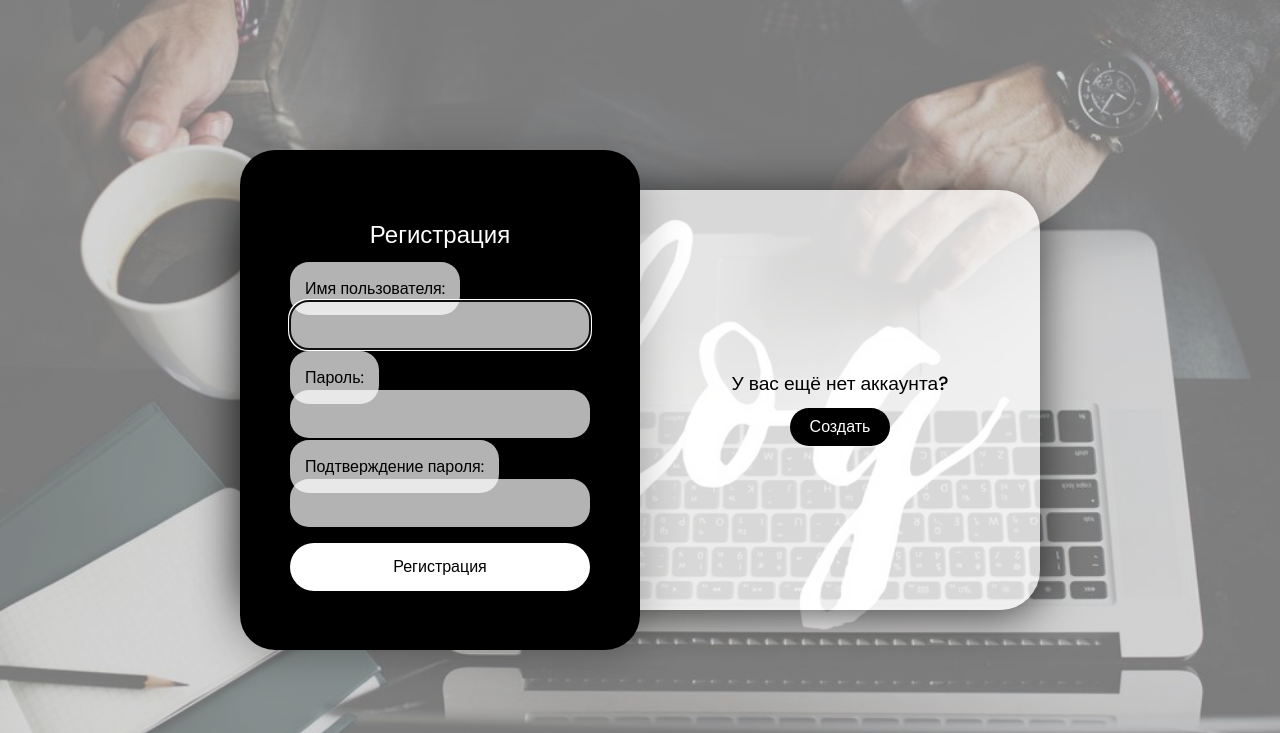
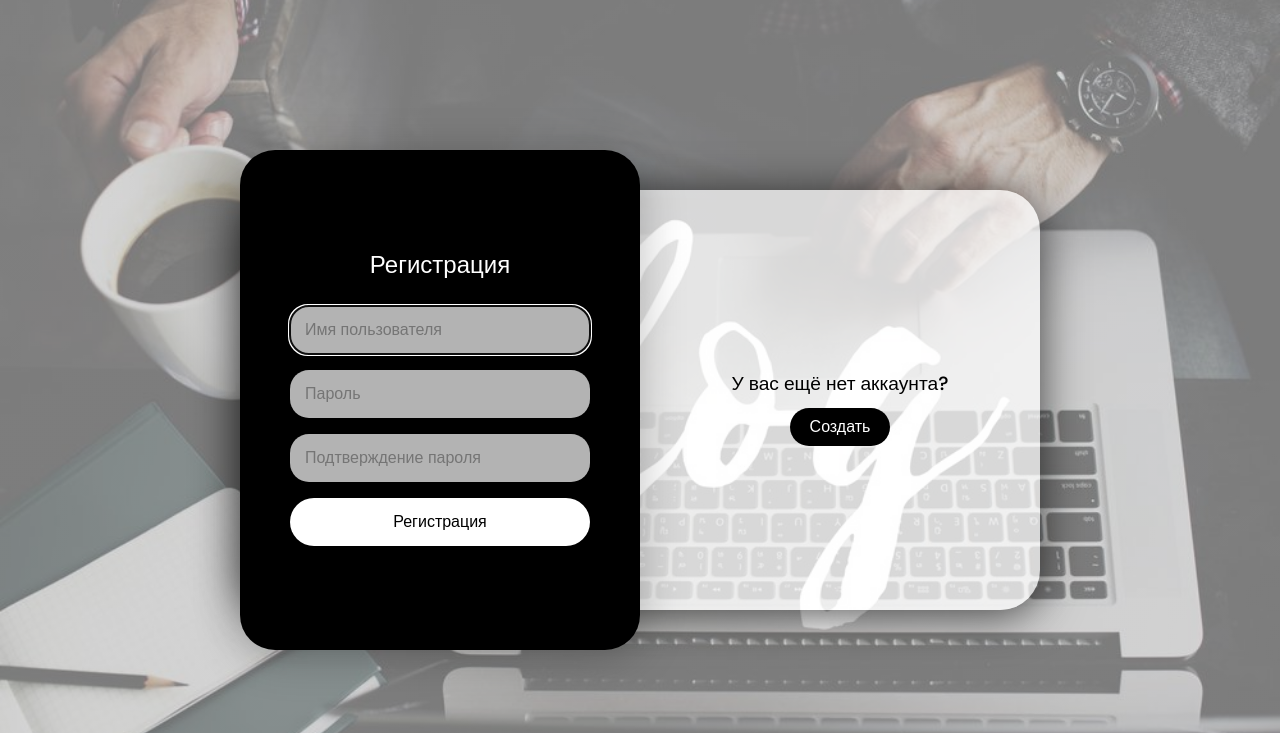
Before and after one commit to Xhionity/Blog_pet, a Django app: page /register/ in a window 1280 px wide. Shown: the top 733 px of the page. Run offline with Django 4.2, Linux system fonts and the light colour scheme.

Commit message:
Add reg/log form

```diff
--- a/Zappit/settings.py
+++ b/Zappit/settings.py
@@ -107,7 +107,7 @@ AUTH_PASSWORD_VALIDATORS = [
 # Internationalization
 # https://docs.djangoproject.com/en/4.1/topics/i18n/
 
-LANGUAGE_CODE = "en-us"
+LANGUAGE_CODE = "ru"
 
 TIME_ZONE = "UTC"
 
--- a/Zappit/urls.py
+++ b/Zappit/urls.py
@@ -24,11 +24,8 @@ from users import views as user_views
 urlpatterns = [
     path("admin/", admin.site.urls),
     path('', include('posts.urls')),
-    # register/login/logout/profile
     path('register/', user_views.register, name='register'),
     path('accounts/profile/', user_views.profile, name='profile'),
-    #path('login/', auth_views.LoginView.as_view(template_name='login.html'), name='login'),
-    # path('logout/', auth_views.LogoutView.as_view(template_name='logout.html'), name='logout'),
 ] + static(settings.STATIC_URL, document_root=settings.STATIC_ROOT)
 
 if settings.DEBUG:
--- a/posts/models.py
+++ b/posts/models.py
@@ -7,6 +7,9 @@ class Post(models.Model):
     content = models.TextField()
     author = models.ForeignKey(User, on_delete=models.CASCADE)
     created = models.DateTimeField(auto_now_add=True)
+
+    def __str__(self):
+        return self.title
 
     class Meta:
         ordering = ['-created']
@@ -21,3 +24,6 @@ class Comment(models.Model):
     post = models.ForeignKey(Post, on_delete=models.CASCADE)
     author = models.ForeignKey(User, on_delete=models.CASCADE)
     text = models.TextField()
+
+    def __str__(self):
+        return 'Comment by {} on {}'.format(self.author, self.post)
--- a/templates/blog-reglog.html
+++ b/templates/blog-reglog.html
@@ -1,5 +1,5 @@
 {% load static %}
-
+{% csrf_token %}
 
 <!DOCTYPE html>
 
@@ -41,7 +41,7 @@
 
                  {% for f in form %}
                      {% csrf_token %}
-                     <p><label class="form__input" for="{{ f.id_for_label }}">{{ f.label }}:</label>{{ f }} </p>
+                     <p><label class="form__title"></label>{{ f }} </p>
                  {% endfor %}
              <p><button class="form__btn form__btn_signup" type="submit">Регистрация</button> </p>
              </form>
@@ -50,8 +50,10 @@
 
             <form action="#" class="form form_signin" method="post">
                 <h3 class="form__title">Авторизация</h3>
-                <p><input  class="form__input" placeholder="Введите имя пользователя"></p>
-                <p><input type="password" class="form__input" placeholder="Введите пароль"></p>
+                {% for f in login_form %}
+                    {% csrf_token %}
+                    <p><label class="form__title"></label> {{ f }}</p>
+                {% endfor %}
                 <p><button type="submit" class="form__btn">Войти</button></p>
             </form>
         </div>
--- a/users/forms.py
+++ b/users/forms.py
@@ -4,10 +4,17 @@ from django.contrib.auth.forms import UserCreationForm
 
 
 class UserRegisterForm(UserCreationForm):
-    password1 = forms.CharField(label='Пароль', widget=forms.PasswordInput(attrs={'class': 'form__input'}))
-    password2 = forms.CharField(label='Подтверждение пароля', widget=forms.PasswordInput(attrs={'class': 'form__input'}))
-    username = forms.CharField(label='Имя пользователя', widget=forms.TextInput(attrs={'class': 'form__input'}))
+    password1 = forms.CharField(widget=forms.PasswordInput(attrs={'class': 'form__input', 'placeholder': 'Пароль'}))
+    password2 = forms.CharField(widget=forms.PasswordInput(attrs={'class': 'form__input', 'placeholder': 'Подтверждение пароля'}))
+    username = forms.CharField(widget=forms.TextInput(attrs={'class': 'form__input', 'placeholder': 'Имя пользователя'}))
 
     class Meta:
         model = User
         fields = ['username', 'password1', 'password2']
+
+
+class LoginForm(forms.Form):
+    username = forms.CharField(widget=forms.TextInput(attrs={'class': 'form__input',
+                                                             'placeholder': 'Имя пользователя'}))
+    password = forms.CharField(label='Пароль', widget=forms.PasswordInput(attrs={'class': 'form__input',
+                                                                                 'placeholder': 'Пароль'}))
--- a/users/views.py
+++ b/users/views.py
@@ -1,7 +1,9 @@
 from django.shortcuts import render, redirect
 from django.contrib import messages
 from django.contrib.auth.decorators import login_required
-from .forms import UserRegisterForm
+from django.views.decorators import csrf
+
+from .forms import UserRegisterForm, LoginForm
 
 
 def register(request):
@@ -11,10 +13,11 @@ def register(request):
             form.save()
             username = form.cleaned_data.get('username')
             messages.success(request, f'Ваш аккаунт создан {username}.')
-            return redirect('')
+            return redirect('blog-home')
     else:
         form = UserRegisterForm()
-    return render(request, 'blog-reglog.html', {'form': form})
+    return render(request, 'blog-reglog.html', {'form': form,
+                                                'login_form': LoginForm()})
 
 
 @login_required
```
Also changed, not shown: db.sqlite3.
